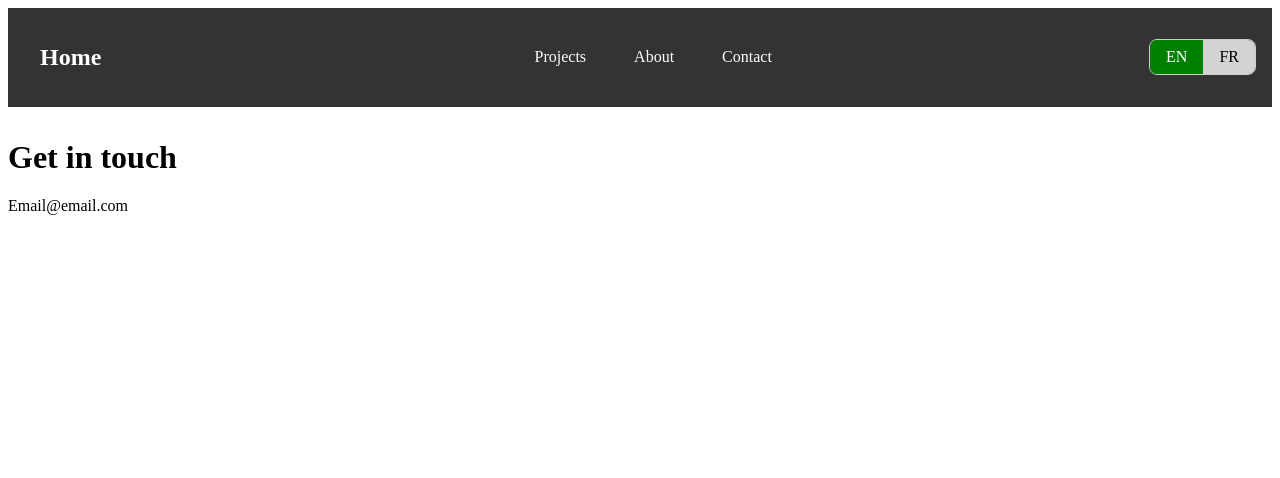
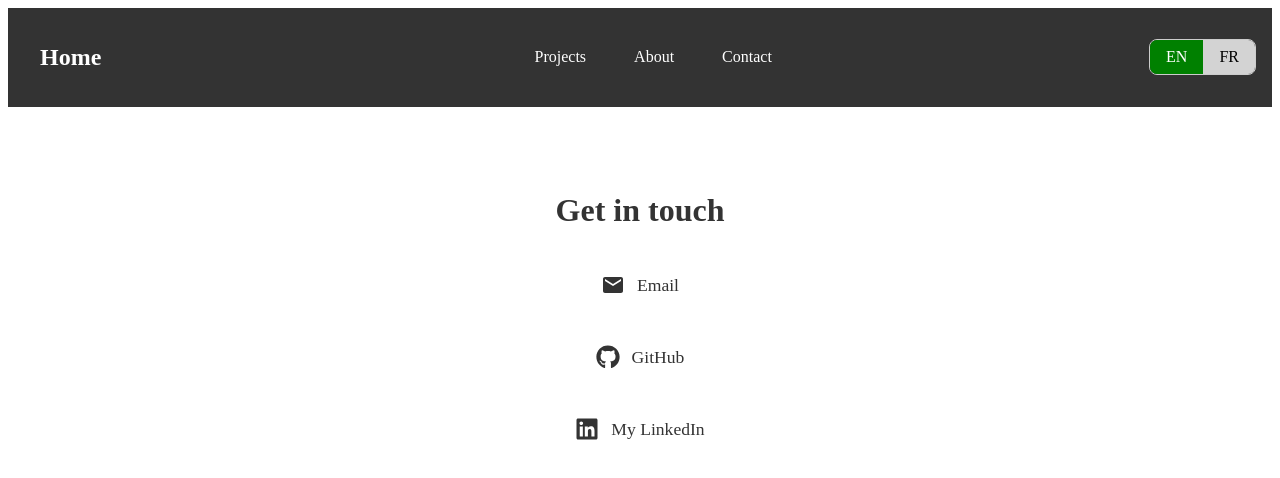
Before and after one commit to Bradley-Hill/bradley-hill-cloudflare, a Next.js app: page /contact in a window 1280 px wide. Shown: the top 478 px of the page. Built offline with nearby package versions, Linux system fonts and the light colour scheme.

Commit message:
bradley-hill: added links and icons to contact page

```diff
--- a/app/about/page.tsx
+++ b/app/about/page.tsx
@@ -9,7 +9,8 @@ export default function AboutPage() {
   return (
     <div>
       <h1>{getText("about.title")}</h1>
-      <p>{getText("about.bio")}</p>
+      <p>{getText("about.bio1")}</p>
+      <p>{getText("about.bio2")}</p>
     </div>
   )
 }
--- a/app/contact/page.module.css
+++ b/app/contact/page.module.css
@@ -0,0 +1,46 @@
+.contactContainer {
+  padding: 2rem;
+  max-width: 800px;
+  margin: 0 auto;
+}
+
+.contactTitle {
+  color: #333;
+  margin-bottom: 2rem;
+  text-align: center;
+}
+
+.contactList {
+  list-style: none;
+  padding: 0;
+  display: flex;
+  flex-direction: column;
+  gap: 1.5rem;
+  align-items:center;
+}
+
+.contactItem {
+  display: flex;
+  align-items: center;
+}
+
+.contactLink {
+  display: flex;
+  align-items: center;
+  gap: 0.75rem;
+  color: #333;
+  text-decoration: none;
+  padding: 0.75rem 1rem;
+  border-radius: 4px;
+  transition: background-color 0.3s ease;
+  font-size: 1.1rem;
+}
+
+.contactLink:hover {
+  background-color: #f0f0f0;
+}
+
+.contactLink svg {
+  font-size: 1.5rem;
+  color: #333;
+}
--- a/app/contact/page.tsx
+++ b/app/contact/page.tsx
@@ -1,15 +1,42 @@
-"use client"
+"use client";
 
-import { useI18n } from '@/i18n/i18n'
-import styles from './page.module.css'
-
+import { useI18n } from "@/i18n/i18n";
+import { FaGithub, FaLinkedin } from "react-icons/fa";
+import { MdEmail } from "react-icons/md";
+import styles from "./page.module.css";
 
 export default function ContactPage() {
-    const {getText} = useI18n();
+  const { getText } = useI18n();
   return (
-    <div>
-      <h1>{getText("contact.title")}</h1>
-      <p>{getText("contact.email")}</p>
+    <div className={styles.contactContainer}>
+      <h1 className={styles.contactTitle}>{getText("contact.title")}</h1>
+      <ul className={styles.contactList}>
+        <li className={styles.contactItem}>
+          <a href="mailto:contact@bradley-hill.com" className={styles.contactLink}>
+            <MdEmail /> Email
+          </a>
+        </li>
+        <li className={styles.contactItem}>
+          <a
+            href="https://github.com/..."
+            target="_blank"
+            rel="noopener noreferrer"
+            className={styles.contactLink}
+          >
+            <FaGithub /> GitHub
+          </a>
+        </li>
+        <li className={styles.contactItem}>
+          <a
+            href={getText("contact.linkedin")}
+            target="_blank"
+            rel="noopener noreferrer"
+            className={styles.contactLink}
+          >
+            <FaLinkedin /> My LinkedIn
+          </a>
+        </li>
+      </ul>
     </div>
-  )
+  );
 }
--- a/locales/en.json
+++ b/locales/en.json
@@ -22,10 +22,13 @@
   },
   "about": {
     "title": "About me",
-    "bio": "..."
+    "bio1": "I have travelled the world, I have a bachelors in Philosophy (my dissertation was on the ethical implications of Artificial Intelligence, back in 2008) and am now living in France. During the pandemic (the real one, not the board game) I began my journey of switching careers, first with some self study, then with a bootcamp and finally finding a school in France with a placement program for my first professional role as a developer.",
+    "bio2": "I am early on in my new career and am enjoying learning as much about being a developer as possible, currently focusing on Web Development (React and Next.js currently, but dabbling with Vue in solidarity with my adoptive home country) but also learning about lower level programming languages (C# and .Net at the moment) as well as more esoteric knowledge (want to improve my Bash scripting skills, use my Raspberry Pi for something useful at home) looking for work and continuing to learn every day, dont hesitate to have a look at my projects!"
   },
   "contact": {
     "title": "Get in touch",
-    "email": "Email@email.com"
+    "email": "contact@bradley-hill.com",
+    "github": "https://github.com/Bradley-Hill",
+    "linkedin": "https://www.linkedin.com/in/bradley-michael-hill/"
   }
 }
--- a/locales/fr.json
+++ b/locales/fr.json
@@ -22,10 +22,13 @@
   },
   "about": {
     "title": "À propos de moi",
-    "bio": "..."
+    "bio1": "J’ai voyagé un peu partout dans le monde, j’ai une licence en philosophie (mon mémoire portait sur les implications éthiques de l’intelligence artificielle, en 2008) et je vis maintenant en France. Pendant la pandémie (la vraie, pas le jeu de société), j’ai commencé ma reconversion professionnelle : d’abord en autodidacte, puis via un bootcamp, avant de trouver une école en France avec un programme d’alternance qui m’a permis de décrocher mon premier poste pro en tant que développeur.",
+    "bio2": "Je suis encore au début de cette nouvelle carrière et je prends beaucoup de plaisir à apprendre tout ce que je peux sur le métier de développeur. En ce moment, je me concentre surtout sur le développement web (React et Next.js principalement, avec un peu de Vue par solidarité avec mon pays d’adoption), mais je m’intéresse aussi à des langages plus bas niveau (C# et .NET pour l’instant), ainsi qu’à des sujets un peu plus pointus : améliorer mes scripts Bash, faire quelque chose d’utile avec mon Raspberry Pi à la maison… Je suis à la recherche d’un poste et j’apprends tous les jours, n’hésitez pas à jeter un œil à mes projets !"
   },
   "contact": {
     "title": "Contactez-moi",
-    "email": "Email@email.com"
+    "email": "contact@bradley-hill.com",
+    "github": "https://github.com/Bradley-Hill",
+    "linkedin": "https://www.linkedin.com/in/bradley-michael-hill/"
   }
 }
--- a/package.json
+++ b/package.json
@@ -11,7 +11,8 @@
   "dependencies": {
     "next": "16.0.10",
     "react": "19.2.1",
-    "react-dom": "19.2.1"
+    "react-dom": "19.2.1",
+    "react-icons": "^5.5.0"
   },
   "devDependencies": {
     "@types/node": "^20",
```
Also changed, not shown: 1 other file (tests, documents, lock files or other folders).
